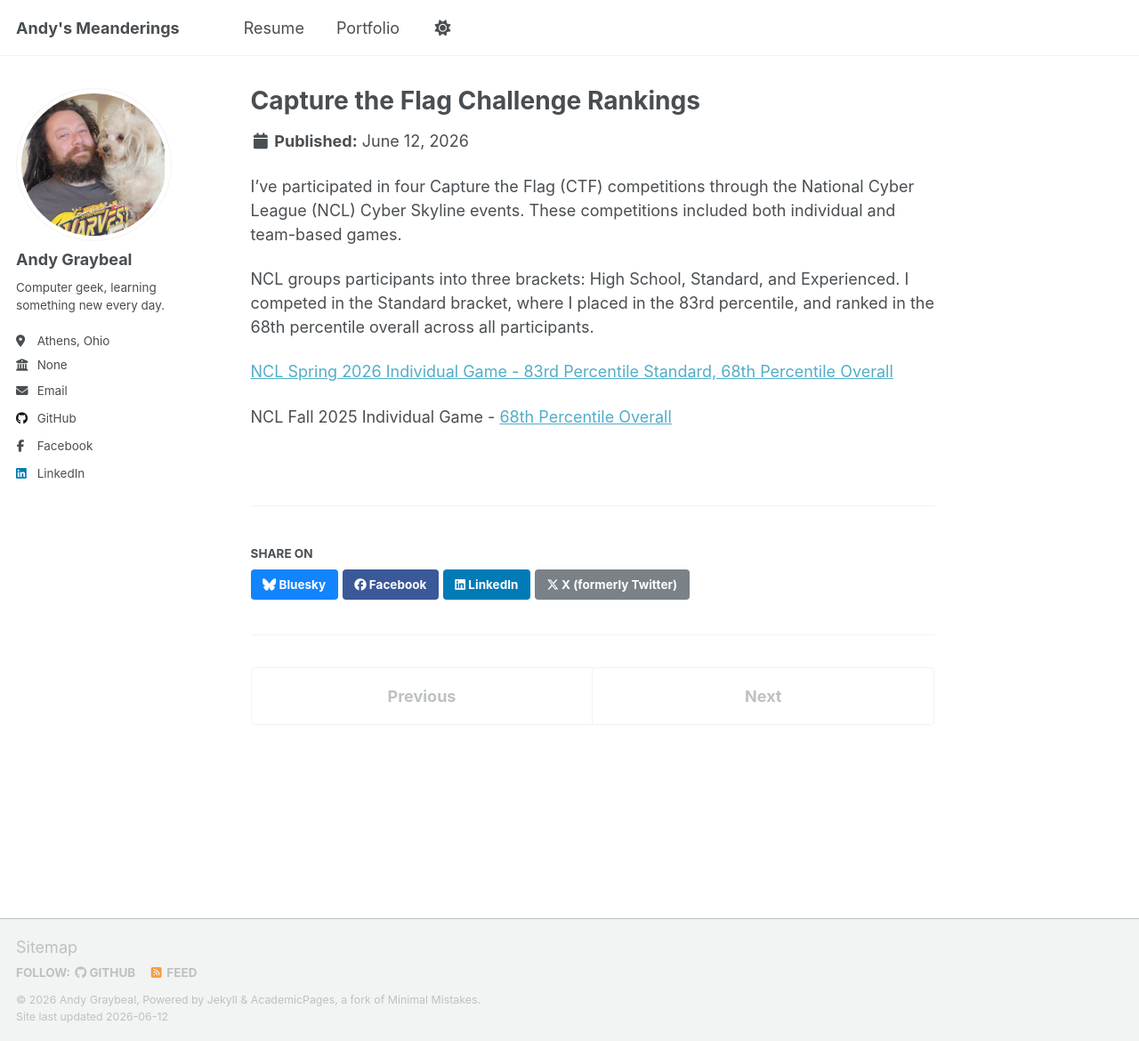
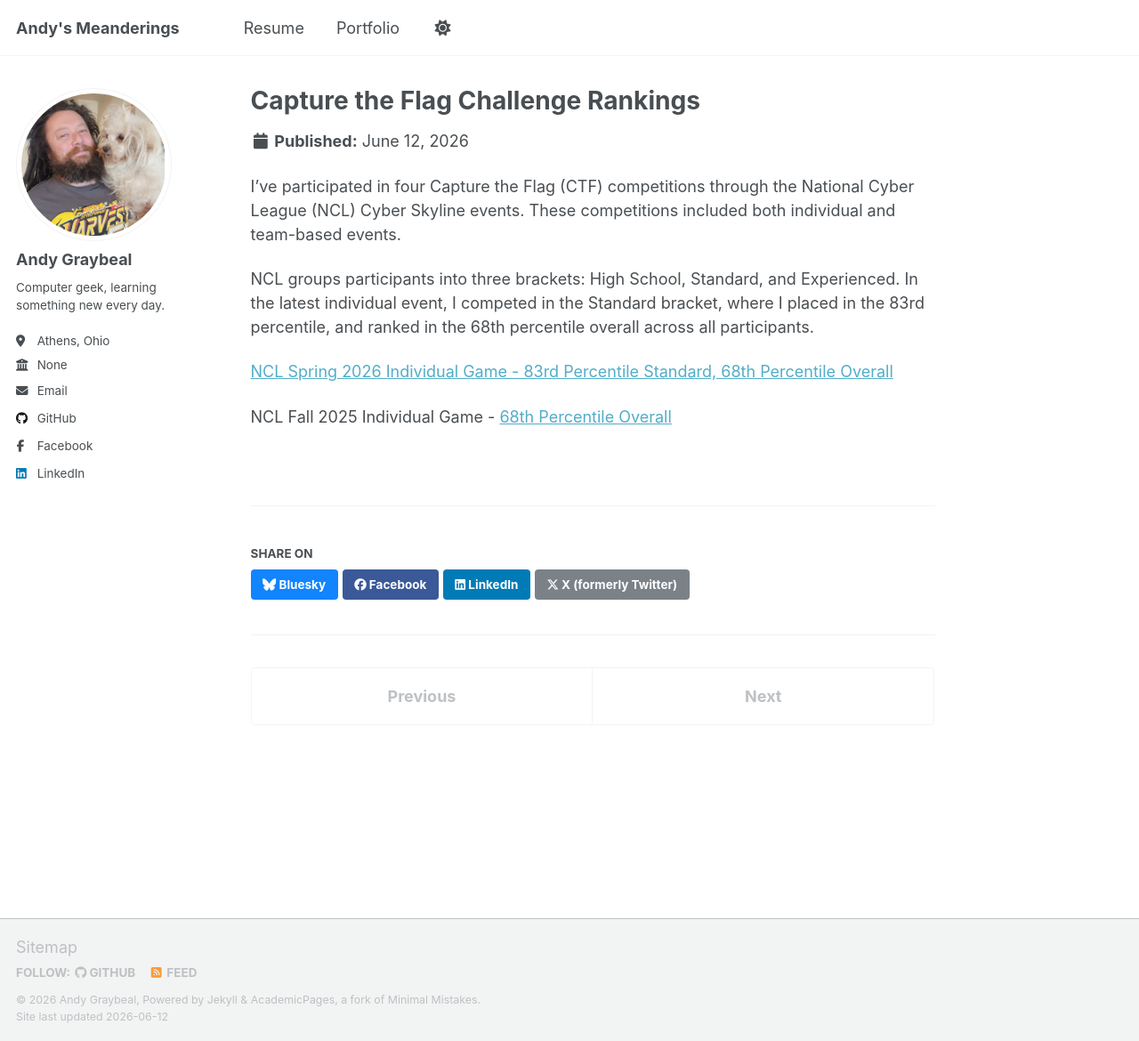
Before and after one commit to andy-graybeal/andy-graybeal.github.io, a Jekyll site: the page built from _portfolio/CTF_Challenges.md, in a window 1280 px wide and 1170 px high. Shown: the whole window at 89% size. Built offline with Jekyll 4.4.1, drawn with Linux system fonts in a browser that asks for light colours; a script that is not in the unit is left out.

Commit message:
Revise CTF competition details and rankings
Updated wording for clarity and added details about the latest event.

```diff
--- a/_portfolio/CTF_Challenges.md
+++ b/_portfolio/CTF_Challenges.md
@@ -4,9 +4,9 @@ excerpt: "Rankings I've gotten at CTFs"
 collection: portfolio
 ---
 
-I’ve participated in four Capture the Flag (CTF) competitions through the National Cyber League (NCL) Cyber Skyline events. These competitions included both individual and team-based games.
+I’ve participated in four Capture the Flag (CTF) competitions through the National Cyber League (NCL) Cyber Skyline events. These competitions included both individual and team-based events.
 
-NCL groups participants into three brackets: High School, Standard, and Experienced. I competed in the Standard bracket, where I placed in the 83rd percentile, and ranked in the 68th percentile overall across all participants.
+NCL groups participants into three brackets: High School, Standard, and Experienced. In the latest individual event, I competed in the Standard bracket, where I placed in the 83rd percentile, and ranked in the 68th percentile overall across all participants.
 
 
 [NCL Spring 2026 Individual Game - 83rd Percentile Standard, 68th Percentile Overall](/NCL-CyberSkyline-Report-Spring-2026)
```
